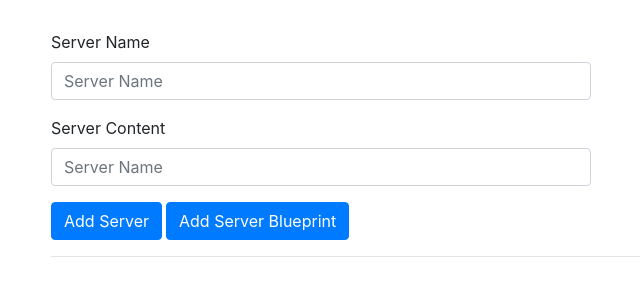
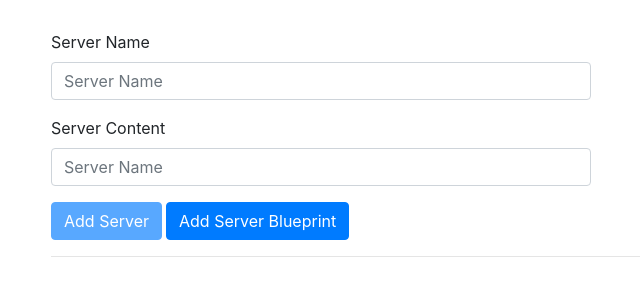
Before and after one commit to HillLuke/Udemy-Angular-The-Complete-Guide, an Angular app in the folder Section 5/cmp-databinding-start/: page / in a window 1280 px wide. Shown: the top 300 px of the page, without its empty margins (34-674 px from the left). Built offline with nearby package versions, Linux system fonts and the light colour scheme.

Commit message:
Disable buttons when name and content are empty

```diff
--- a/Section 5/cmp-databinding-start/src/app/cockpit/cockpit.component.html
+++ b/Section 5/cmp-databinding-start/src/app/cockpit/cockpit.component.html
@@ -11,9 +11,11 @@
       <div class="">
         <button
           class="btn btn-primary mr-1 mb-1 mb-sm-0 mb-md-0"
+          [disabled]="!newServerName || !newServerContent"
           (click)="onAddServer()">Add Server</button>
         <button
           class="btn btn-primary mr-1 mb-1 mb-sm-0 mb-md-0"
+          [disabled]="newServerName || newServerContent"
           (click)="onAddBlueprint()">Add Server Blueprint</button>
       </div>
     </div>
```
